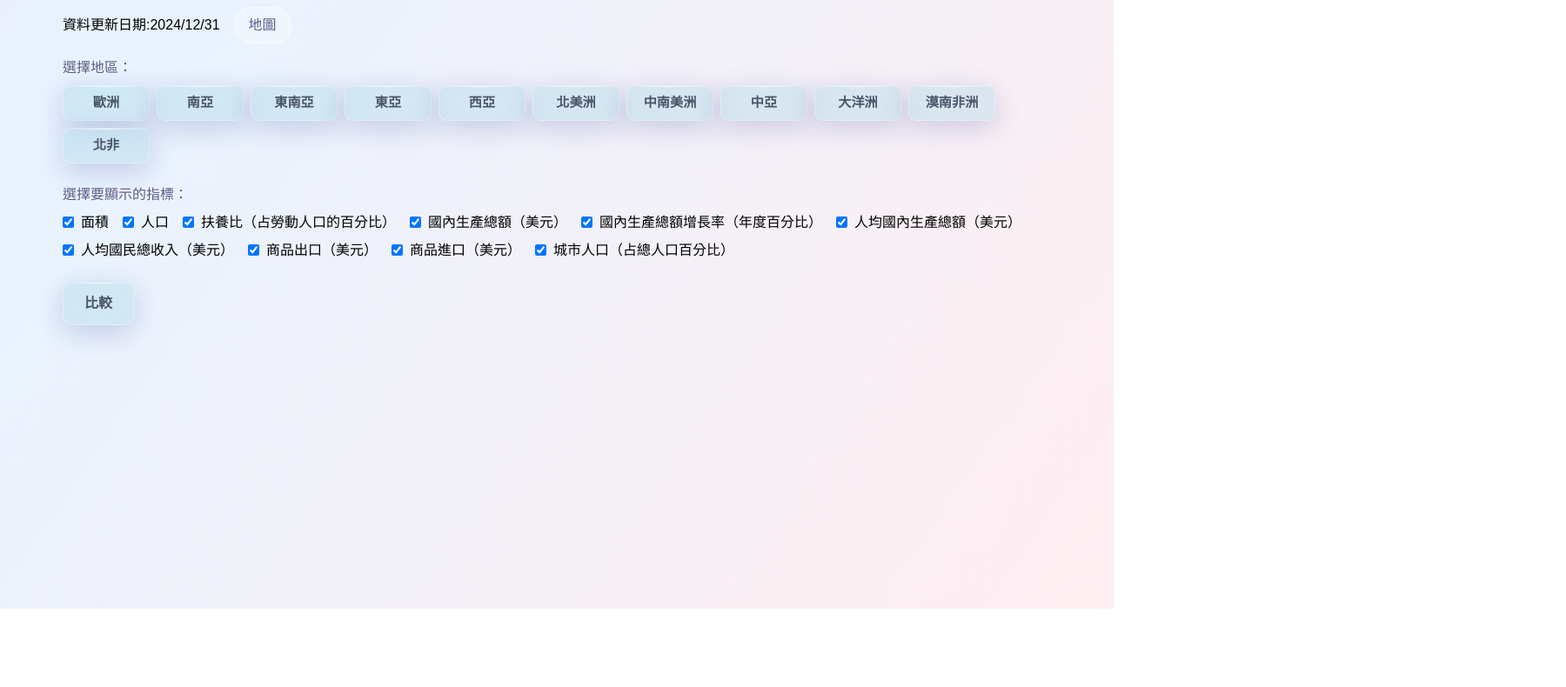
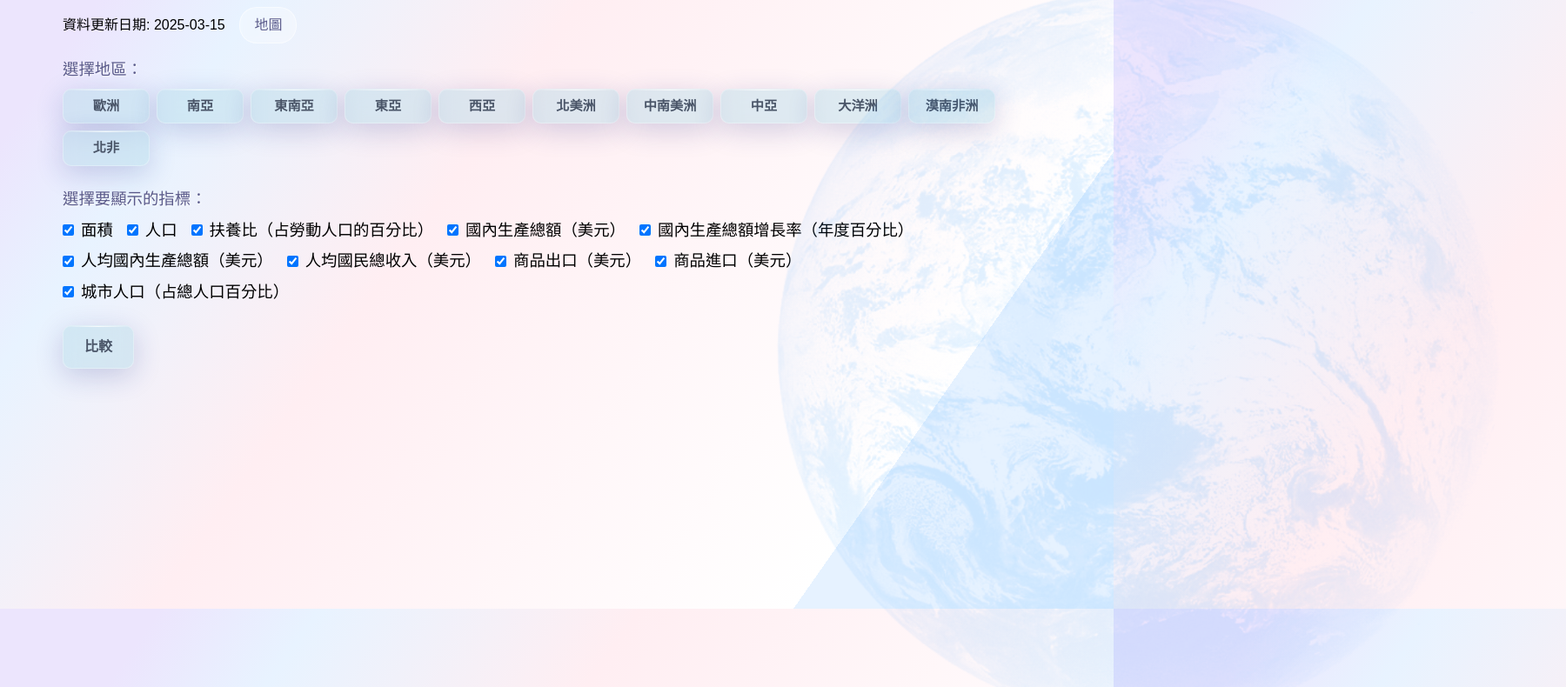
Before and after one commit to flute012/pages, a plain HTML site: page info.html in a window 1280 px wide. Shown: the part 100-890 px from the top of the page at 87% size, 1800 px wide, since content can reach past the window. Before the commit the page ends 800 px from the top, so only its background shows below. Drawn offline with nearby package versions, Linux system fonts and the light colour scheme.

Commit message:
Add files via upload
Signed-off-by: flute012 <flute012@gmail.com>

```diff
--- a/info.html
+++ b/info.html
@@ -234,6 +234,7 @@
 
         .mb-2 {
             margin-bottom: 0.5rem;
+            font-size: 1.15rem;
         }
 
         .mb-4 {
@@ -279,15 +280,26 @@
             background: rgba(255, 255, 255, 0.5);
             box-shadow: 0 2px 8px rgba(0, 0, 0, 0.1);
         }
+
+        .globe-bg {
+            position: absolute;
+            right: -35rem;
+            top: 0;
+            width: 85%;
+            height: auto;
+            opacity: 0.2;
+            z-index: 1;
+            pointer-events: none;
+        }
     </style>
 </head>
 
 <body>
     <div id="app" class="container">
+        <img src="3572360.png" alt="Globe" class="globe-bg">
         <h1 class="mb-4">國家資料比較</h1>
-
         <div id="fileInfo" class="file-info">
-            <p>資料更新日期:2024/12/31</span></p>
+            <p>資料更新日期: <span id="updateDate">{{ updateDate }}</span></p>
             <a href="map.html">地圖</a>
         </div>
 
```
